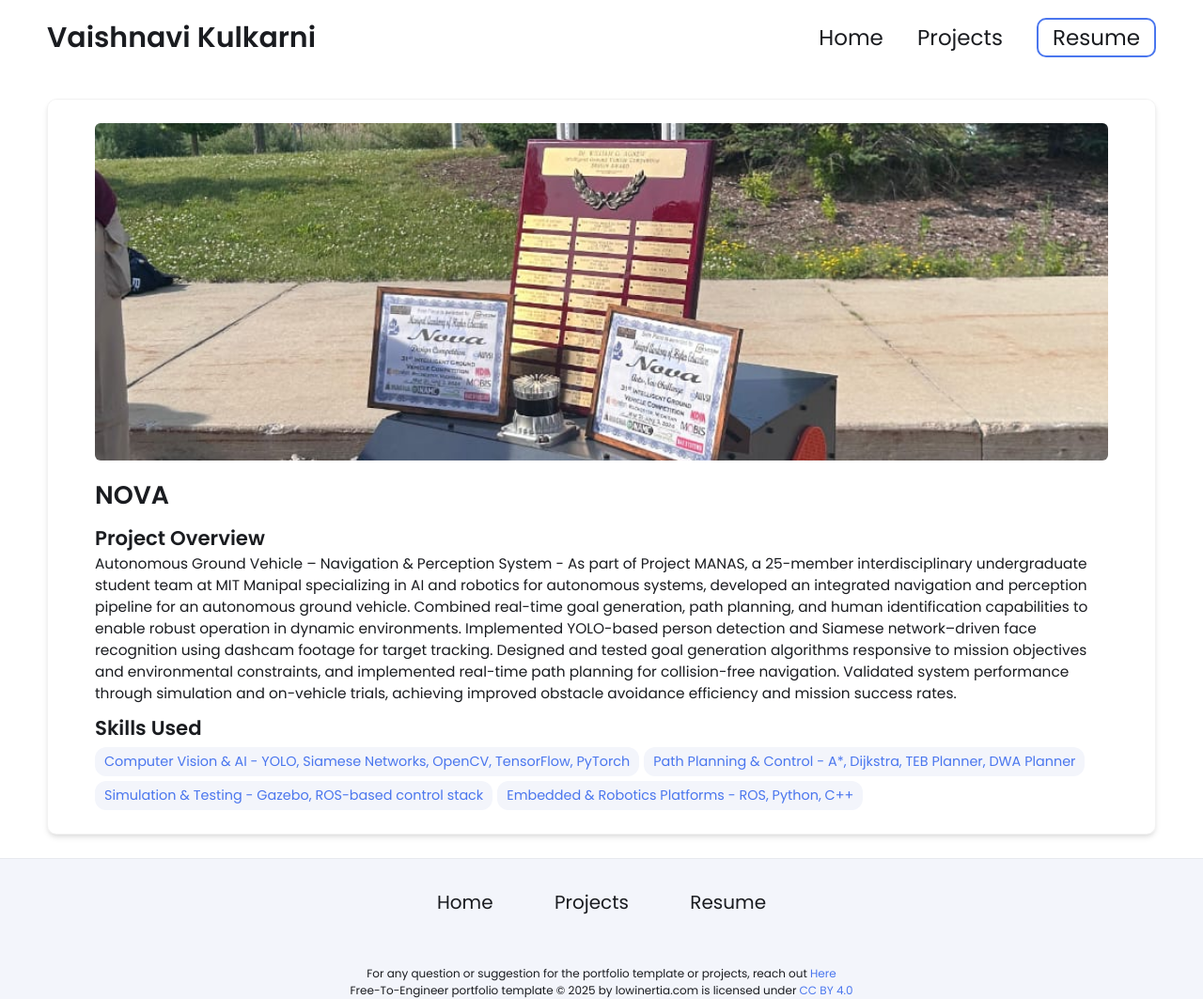
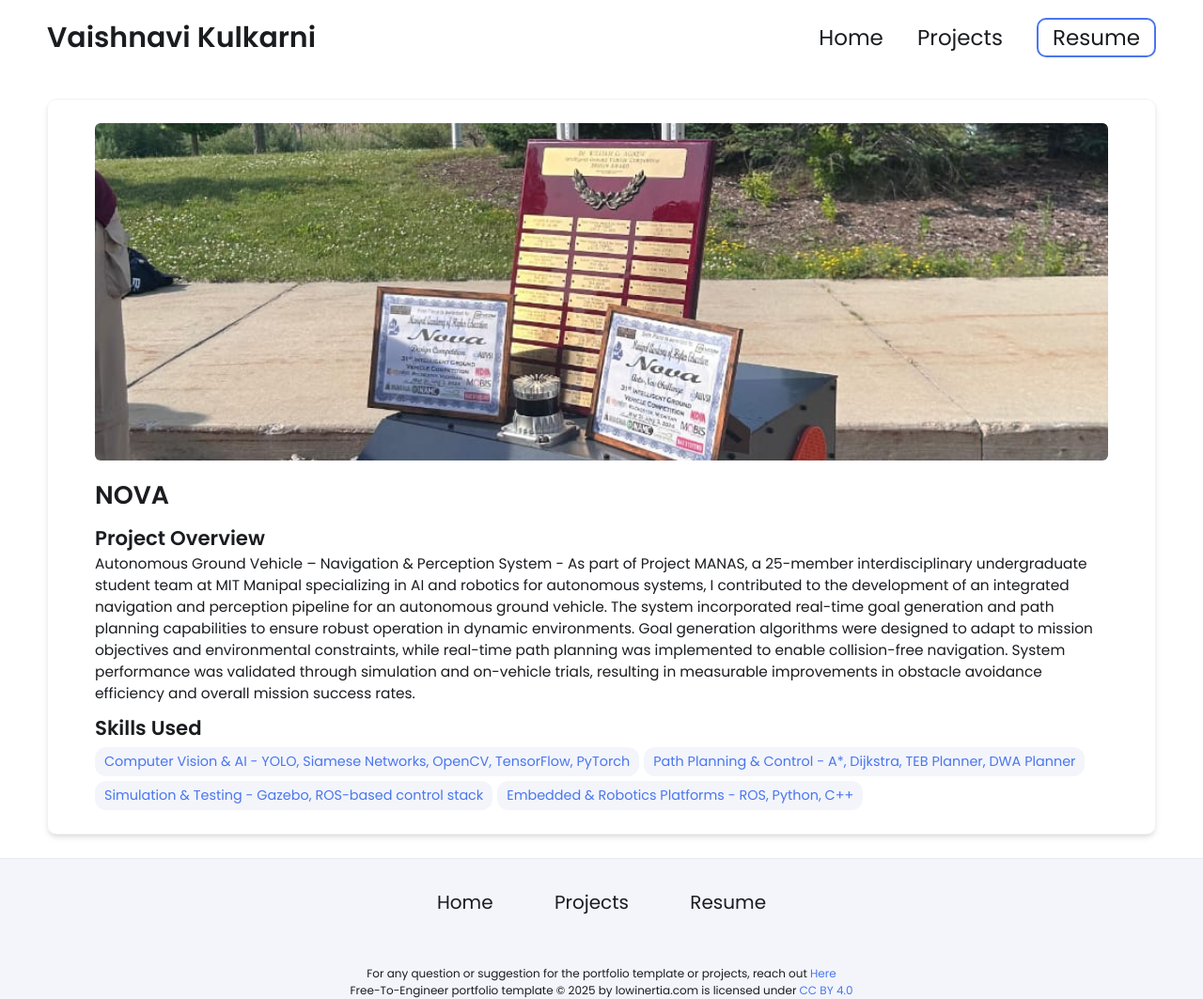
Before and after one commit to vk24940/vk24940.github.io, a Jekyll site: the page built from _projects/demo-project/index.md, in a window 1280 px wide. Shown: the whole page at 94% size. Built offline with Jekyll 4.4.1, drawn with Linux system fonts in a browser that asks for light colours.

Commit message:
Update index.md

```diff
--- a/_projects/demo-project/index.md
+++ b/_projects/demo-project/index.md
@@ -1,7 +1,7 @@
 ---
 layout: post
 title: NOVA
-description:  Autonomous Ground Vehicle – Navigation & Perception System - As part of Project MANAS, a 25-member interdisciplinary undergraduate student team at MIT Manipal specializing in AI and robotics for autonomous systems, developed an integrated navigation and perception pipeline for an autonomous ground vehicle. Combined real-time goal generation, path planning, and human identification capabilities to enable robust operation in dynamic environments. Implemented YOLO-based person detection and Siamese network–driven face recognition using dashcam footage for target tracking. Designed and tested goal generation algorithms responsive to mission objectives and environmental constraints, and implemented real-time path planning for collision-free navigation. Validated system performance through simulation and on-vehicle trials, achieving improved obstacle avoidance efficiency and mission success rates.
+description:  Autonomous Ground Vehicle – Navigation & Perception System - As part of Project MANAS, a 25-member interdisciplinary undergraduate student team at MIT Manipal specializing in AI and robotics for autonomous systems, I contributed to the development of an integrated navigation and perception pipeline for an autonomous ground vehicle. The system incorporated real-time goal generation and path planning capabilities to ensure robust operation in dynamic environments. Goal generation algorithms were designed to adapt to mission objectives and environmental constraints, while real-time path planning was implemented to enable collision-free navigation. System performance was validated through simulation and on-vehicle trials, resulting in measurable improvements in obstacle avoidance efficiency and overall mission success rates.
 skills:
   - Computer Vision & AI - YOLO, Siamese Networks, OpenCV, TensorFlow, PyTorch
   - Path Planning & Control - A*, Dijkstra, TEB Planner, DWA Planner
```
